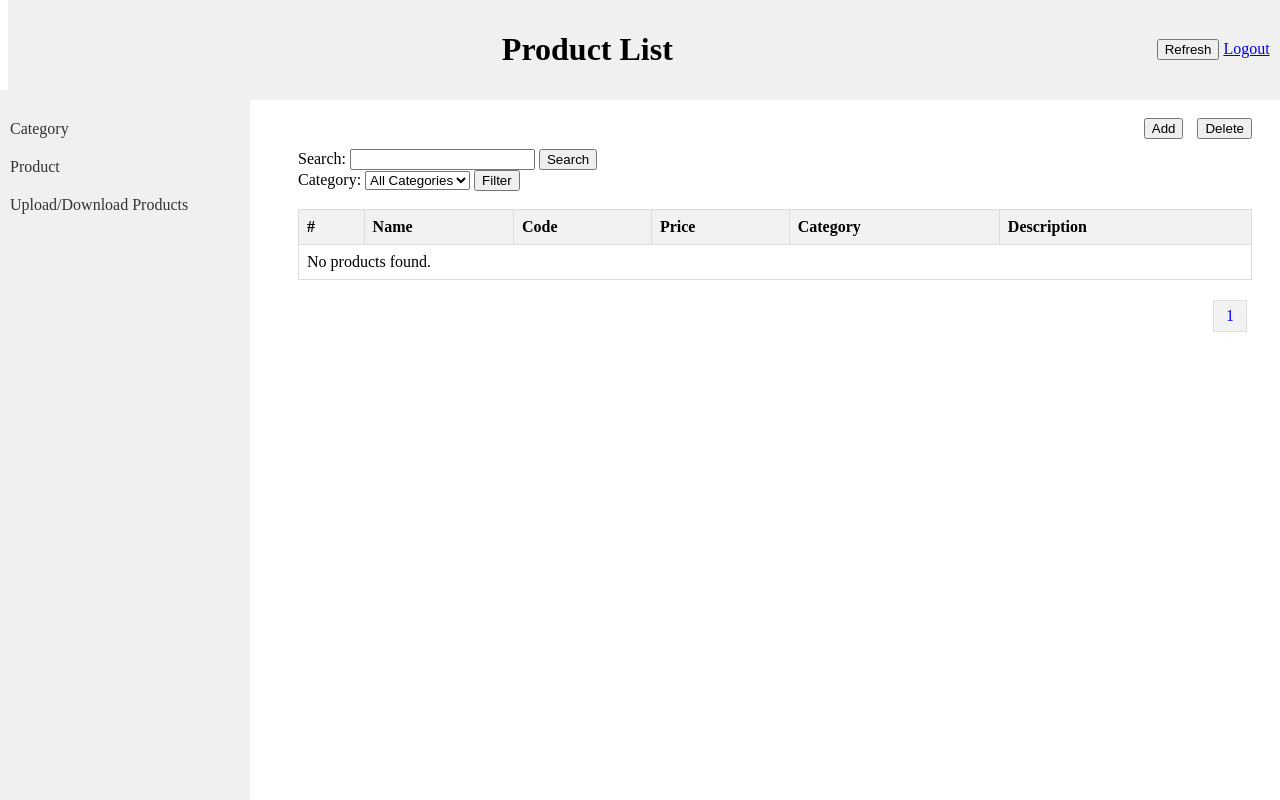
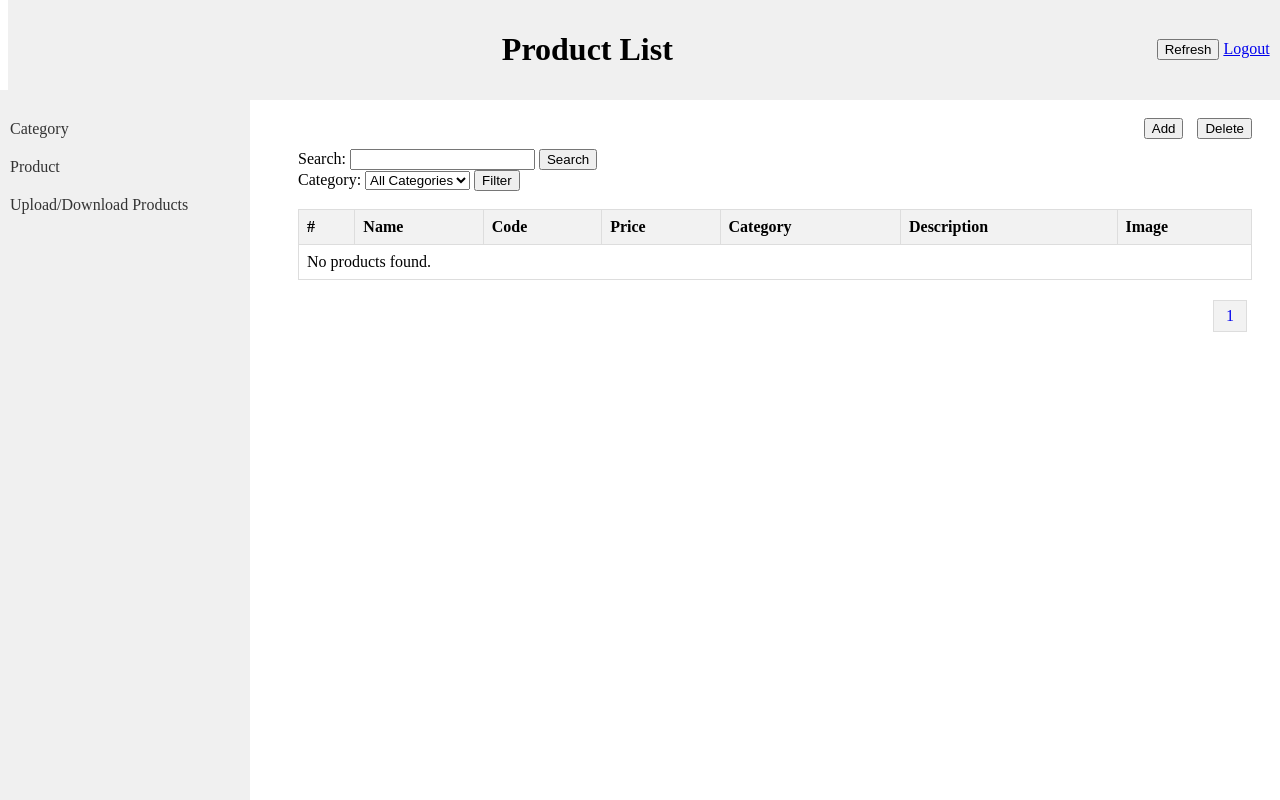
Before and after one commit to shilpacvenugopal/horizon, a Django app: page /onboarding/product/ in a window 1280 px wide. Run offline with Django 3.2, Linux system fonts and the light colour scheme; data that the repository does not hold is empty.

Commit message:
last commit

```diff
--- a/onboarding/templates/product_list.html
+++ b/onboarding/templates/product_list.html
@@ -155,6 +155,7 @@
                 <th>Price</th>
                 <th>Category</th>
                 <th>Description</th>
+                <th>Image</th>
             </tr>
             {% for product in products %}
                 <tr>
```
